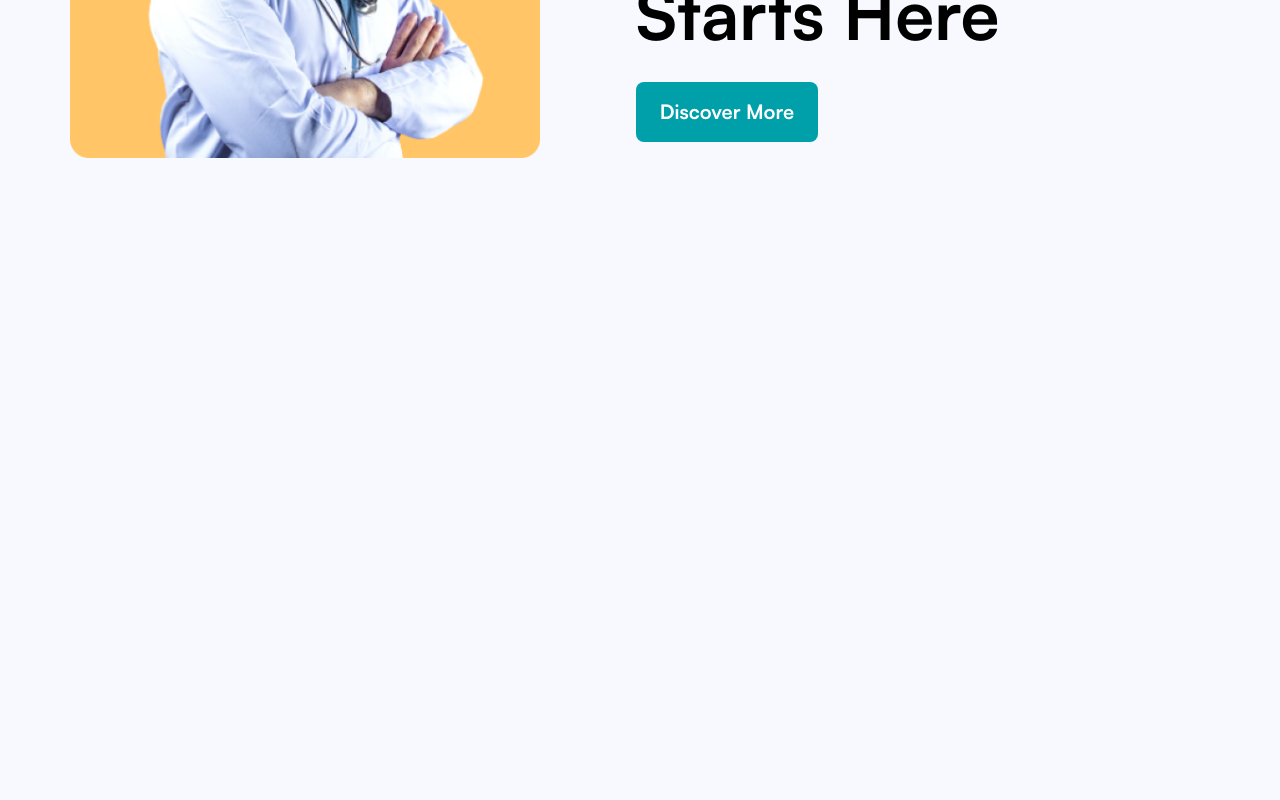
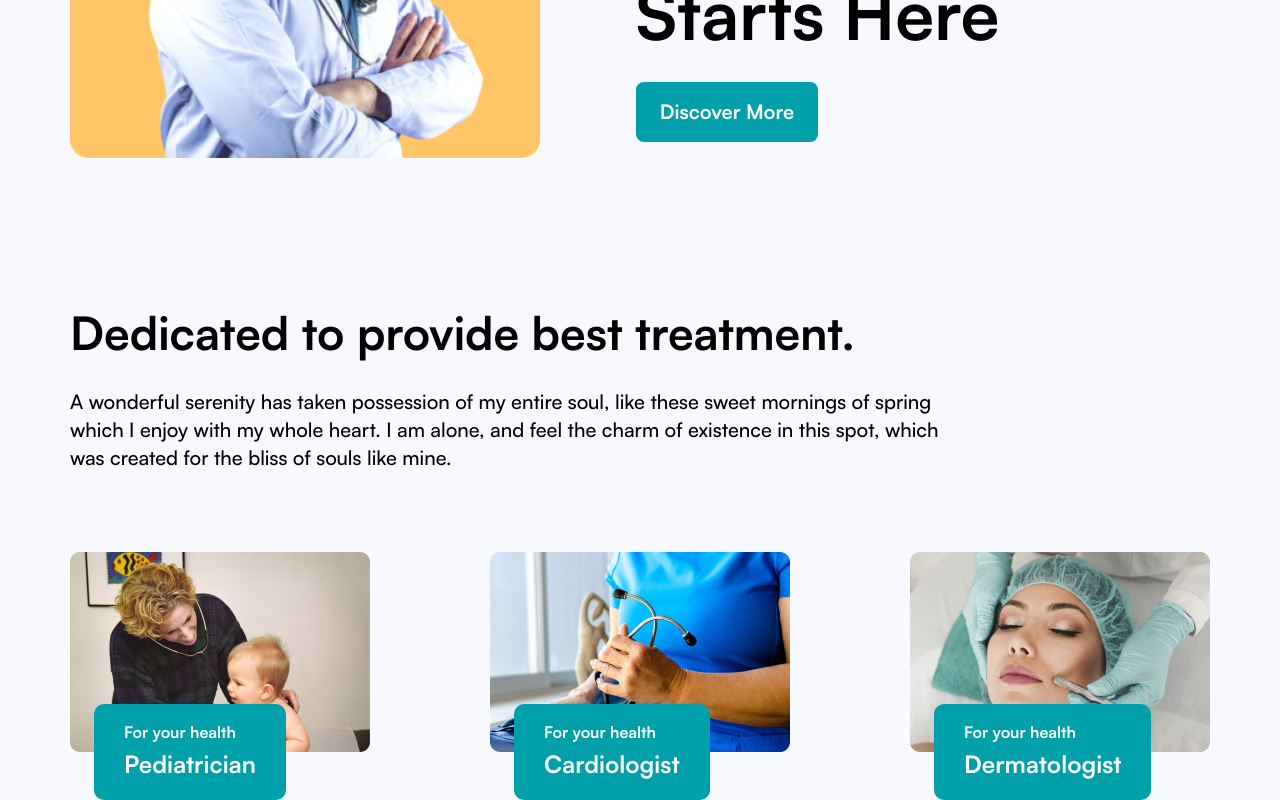
Before and after one commit to SAADIQBAL19114/msi-health, a React (Create React App) app: page / in a window 1280 px wide. Shown: the part 500-1300 px from the top of the page. Before the commit the page ends 800 px from the top, so only its background shows below. Built offline with nearby package versions, Linux system fonts and the light colour scheme.

Commit message:
Build the treatments section

```diff
--- a/src/App.js
+++ b/src/App.js
@@ -2,6 +2,7 @@ import "./App.css";
 import TopBar from "./components/templates/TopBar";
 import Header from "./components/templates/Header";
 import HeroSection from "./components/templates/HeroSection";
+import Treatments from "./components/templates/Treatments";
 
 function App() {
   return (
@@ -9,6 +10,8 @@ function App() {
       <TopBar />
       <Header />
       <HeroSection />
+      <Treatments/>
+
     </>
   );
 }
--- a/src/components/TreatmentCard.jsx
+++ b/src/components/TreatmentCard.jsx
@@ -5,8 +5,8 @@ const TreatmentCard = ({ title, image, alt, profession, styles }) => {
     <div className={`relative`}>
       <img
         className={`rounded-lg`}
-        src={{image}}
-        alt={{alt}}
+        src={image}
+        alt={alt}
       />
       <div
         className={`bg-primary px-7.5 rounded-lg2 top-38 absolute -bottom-12 left-6 flex flex-col gap-y-1 pb-6 pt-4 text-white ${styles}`}
--- /dev/null
+++ b/src/components/templates/Treatments.jsx
@@ -0,0 +1,42 @@
+import React from "react";
+import Container from "../Container";
+import Divider from "../Divider";
+import { treatmentCards } from "../../data/treatmentCardData";
+import TreatmentCard from "../TreatmentCard";
+
+const Treatments = () => {
+  return (
+    <section>
+      <Container>
+        <Divider Ypadding="py-16" />
+        <div className="flex flex-col gap-y-20">
+          <div className="flex flex-col gap-y-6">
+            <h2 className="text-4.5xl leading-62 font-bold">
+              Dedicated to provide best treatment.
+            </h2>
+            <p className="pr-64 text-xl font-medium leading-7">
+              A wonderful serenity has taken possession of my entire soul, like
+              these sweet mornings of spring which I enjoy with my whole heart.
+              I am alone, and feel the charm of existence in this spot, which
+              was created for the bliss of souls like mine.
+            </p>
+          </div>
+          <div className="flex flex-row justify-between">
+            {treatmentCards.map((card) => {
+              return (
+                <TreatmentCard
+                  image={card.image}
+                  alt={card.alt}
+                  title={card.title}
+                  profession={card.profession}
+                />
+              );
+            })}
+          </div>
+        </div>
+      </Container>
+    </section>
+  );
+};
+
+export default Treatments;
--- /dev/null
+++ b/src/data/treatmentCardData.js
@@ -0,0 +1,23 @@
+export const treatmentCards = [
+  {
+    id: 0,
+    image: "/images/PediatricianDoctor.png",
+    alt: "PediatricianDoctor",
+    profession: "Pediatrician",
+    title: "For your health",
+  },
+  {
+    id: 1,
+    image: "/images/CardiologistDoctor.png",
+    alt: "CardiologistDoctor",
+    profession: "Cardiologist",
+    title: "For your health",
+  },
+  {
+    id: 3,
+    image: "/images/DermatologistDoctor.png",
+    alt: "DermatologistDoctor",
+    profession: "Dermatologist",
+    title: "For your health",
+  },
+];
--- a/tailwind.config.js
+++ b/tailwind.config.js
@@ -22,17 +22,18 @@ module.exports = {
       },
       spacing: {
         512: "512px",
-        45:"45%"
+        45: "45%",
       },
       fontSize: {
         "3.5xl": "32px",
         "7.5xl": "70px",
+        "4.5xl": "46px",
       },
       lineHeight: {
         90: "90px",
-        19: "19px"
+        19: "19px",
+        62: "62px",
       },
-
     },
   },
   plugins: [],
```
Also changed, not shown: public/images/CardiologistDoctor.png (added), public/images/DermatologistDoctor.png (added).
